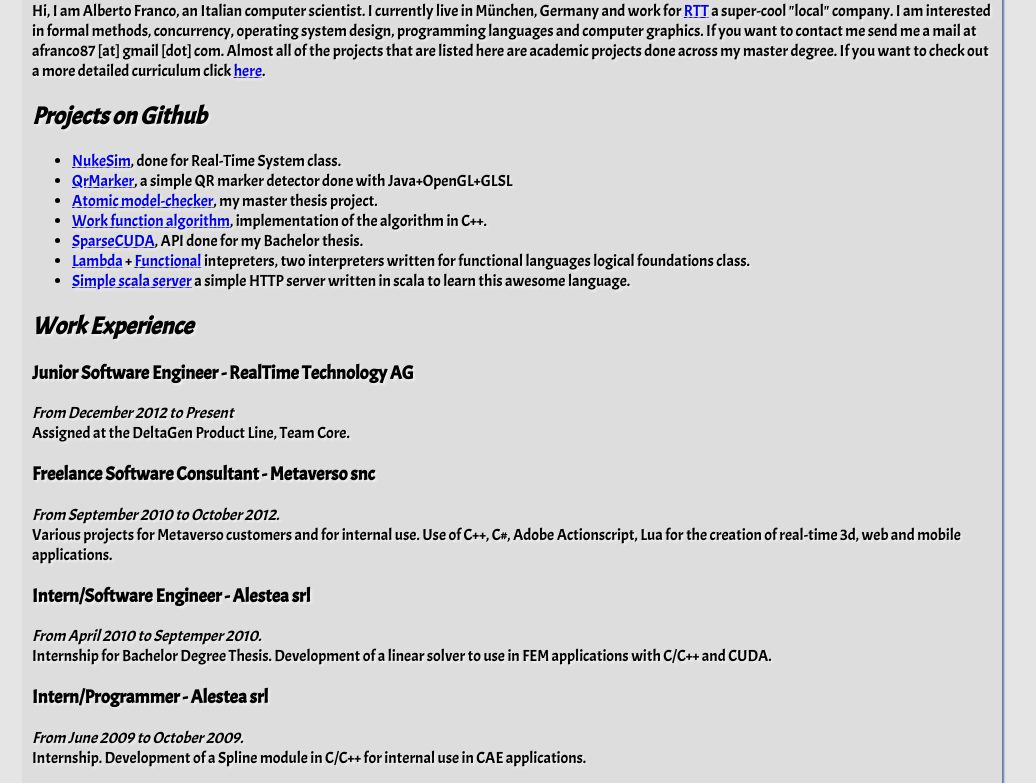
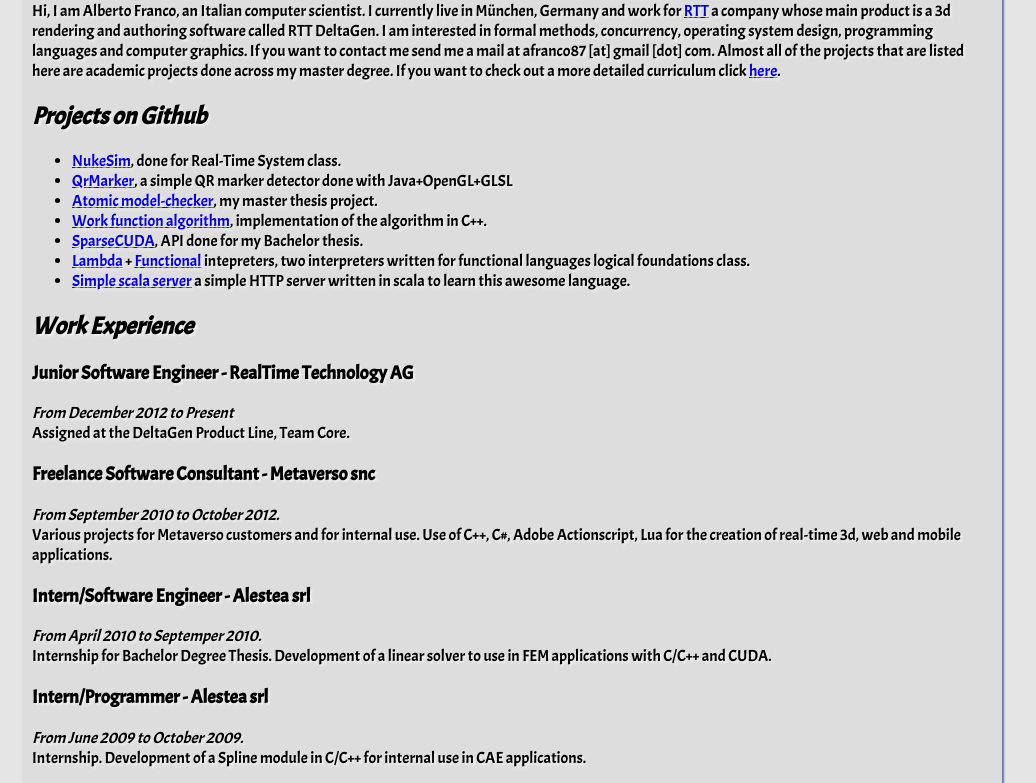
Before and after one commit to thHube/thhube.github.com, a plain HTML site: page index.html in a window 1280 px wide. Shown: the part 77-860 px from the top of the page, without its empty margins (128-1164 px from the left). Drawn offline with Linux system fonts and the light colour scheme.

Commit message:
Updated website

```diff
--- a/index.html
+++ b/index.html
@@ -12,7 +12,7 @@
     <p>
     Hi, I am Alberto Franco, an Italian computer scientist. I currently live in
     M&uuml;nchen, Germany and work for <a href="http://rtt.ag">RTT</a> a
-    super-cool "local" company.
+    company whose main product is a 3d rendering and authoring software called RTT DeltaGen.
 
     I am interested in formal methods, concurrency, operating system design,
     programming languages and computer graphics. If you want to contact me send
```
